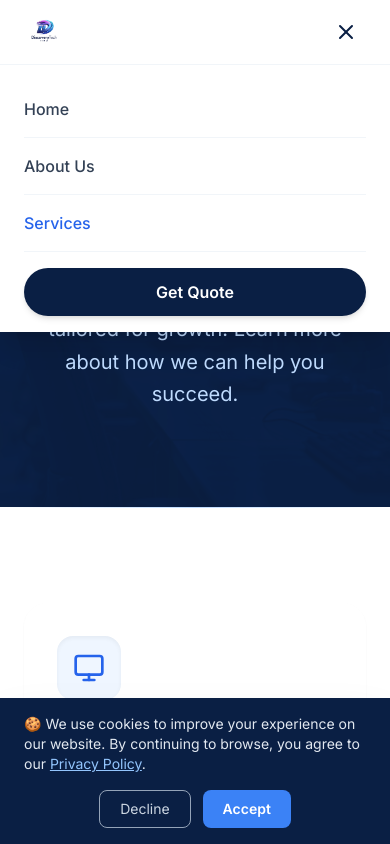
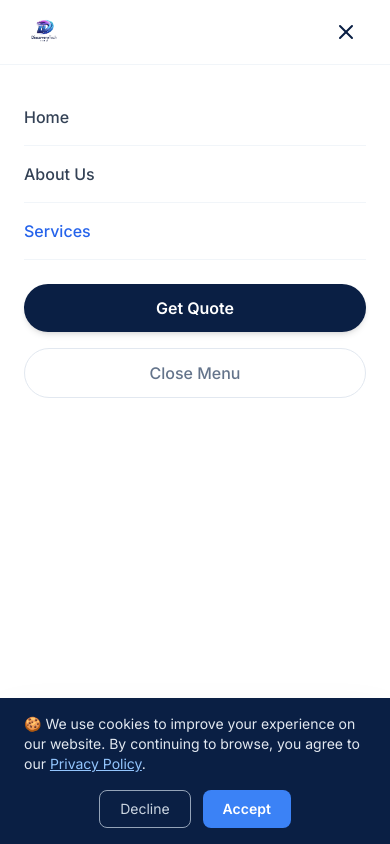
Before and after one commit to Mordecaih1/dthweb, a React (Vite) app: page /services in a window 390 px wide. Both pictures are taken after a click on the button "Toggle menu". Shown: the top 844 px of the page. Built offline with nearby package versions, Linux system fonts and the light colour scheme.

Commit message:
fix mobile menu solid background and close button

```diff
--- a/src/components/Navbar.tsx
+++ b/src/components/Navbar.tsx
@@ -25,7 +25,7 @@
   ];
 
   return (
-    <header className="fixed top-0 left-0 right-0 z-40 bg-white/95 backdrop-blur-md shadow-sm border-b border-slate-100">
+    <header className="fixed top-0 left-0 right-0 z-40 bg-white shadow-sm border-b border-slate-100">
       <div className="container mx-auto px-6 h-16 flex justify-between items-center">
 
         {/* Logo */}
@@ -57,7 +57,7 @@
         {/* Mobile Toggle */}
         <button
           type="button"
-          className="md:hidden z-[60] p-2 text-primary hover:bg-slate-100 rounded-lg transition-colors"
+          className="md:hidden relative z-[60] p-2 text-primary bg-white hover:bg-slate-100 rounded-lg transition-colors"
           onClick={() => setIsOpen(!isOpen)}
           aria-label="Toggle menu"
         >
@@ -73,7 +73,7 @@
             animate={{ opacity: 1, y: 0 }}
             exit={{ opacity: 0, y: -10 }}
             transition={{ duration: 0.2, ease: "easeOut" }}
-            className="md:hidden fixed top-16 left-0 right-0 bg-white border-t border-slate-100 shadow-xl z-50 px-6 py-4"
+            className="md:hidden fixed top-16 left-0 right-0 bottom-0 bg-white border-t border-slate-100 shadow-xl z-50 px-6 py-6 overflow-y-auto"
           >
             {/* Nav Links */}
             <nav className="flex flex-col">
@@ -103,7 +103,7 @@
                 initial={{ opacity: 0, x: -10 }}
                 animate={{ opacity: 1, x: 0 }}
                 transition={{ delay: 0.25 }}
-                className="pt-4"
+                className="pt-6"
               >
                 <Link
                   to="/quote"
@@ -113,6 +113,21 @@
                   Get Quote
                 </Link>
               </motion.div>
+
+              {/* Close Button */}
+              <motion.div
+                initial={{ opacity: 0 }}
+                animate={{ opacity: 1 }}
+                transition={{ delay: 0.3 }}
+                className="pt-4"
+              >
+                <button
+                  onClick={() => setIsOpen(false)}
+                  className="block w-full py-3 text-center text-slate-500 border border-slate-200 rounded-full font-medium text-base hover:bg-slate-50 transition-colors"
+                >
+                  Close Menu
+                </button>
+              </motion.div>
             </nav>
           </motion.div>
         )}
```
